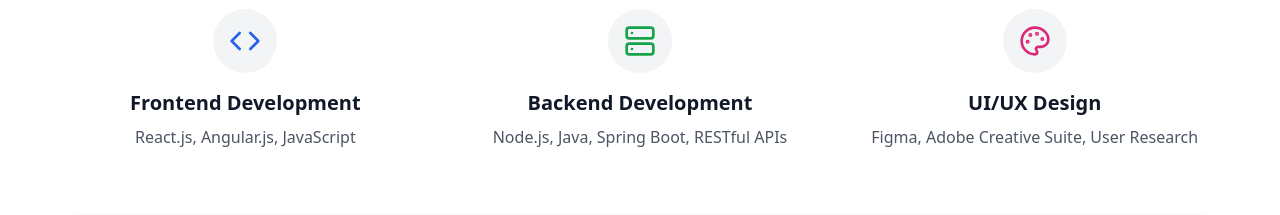
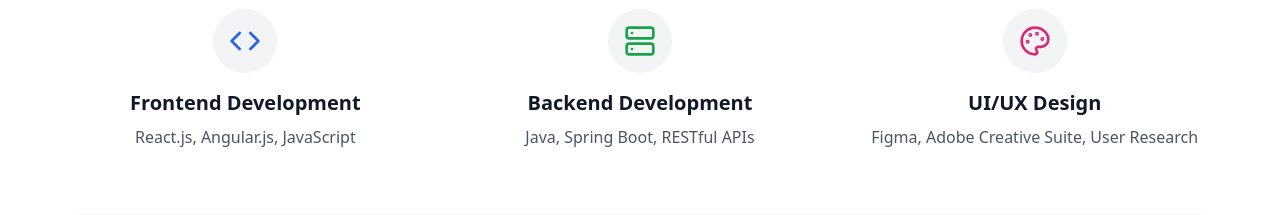
Before and after one commit to Pratham-3504/pratham-website, a React (Vite) app: page / in a window 1280 px wide. Shown: the part 1180-1395 px from the top of the page. Built offline with nearby package versions, Linux system fonts and the light colour scheme.

Commit message:
Remove Node.js from backend
Removed Node.js from the backend skills in the About section.

```diff
--- a/src/components/About.tsx
+++ b/src/components/About.tsx
@@ -9,7 +9,7 @@ const About = () => {
   }, {
     icon: Server,
     title: 'Backend Development',
-    description: 'Node.js, Java, Spring Boot, RESTful APIs',
+    description: 'Java, Spring Boot, RESTful APIs',
     color: 'text-green-600 dark:text-green-400'
   }, {
     icon: Palette,
```
